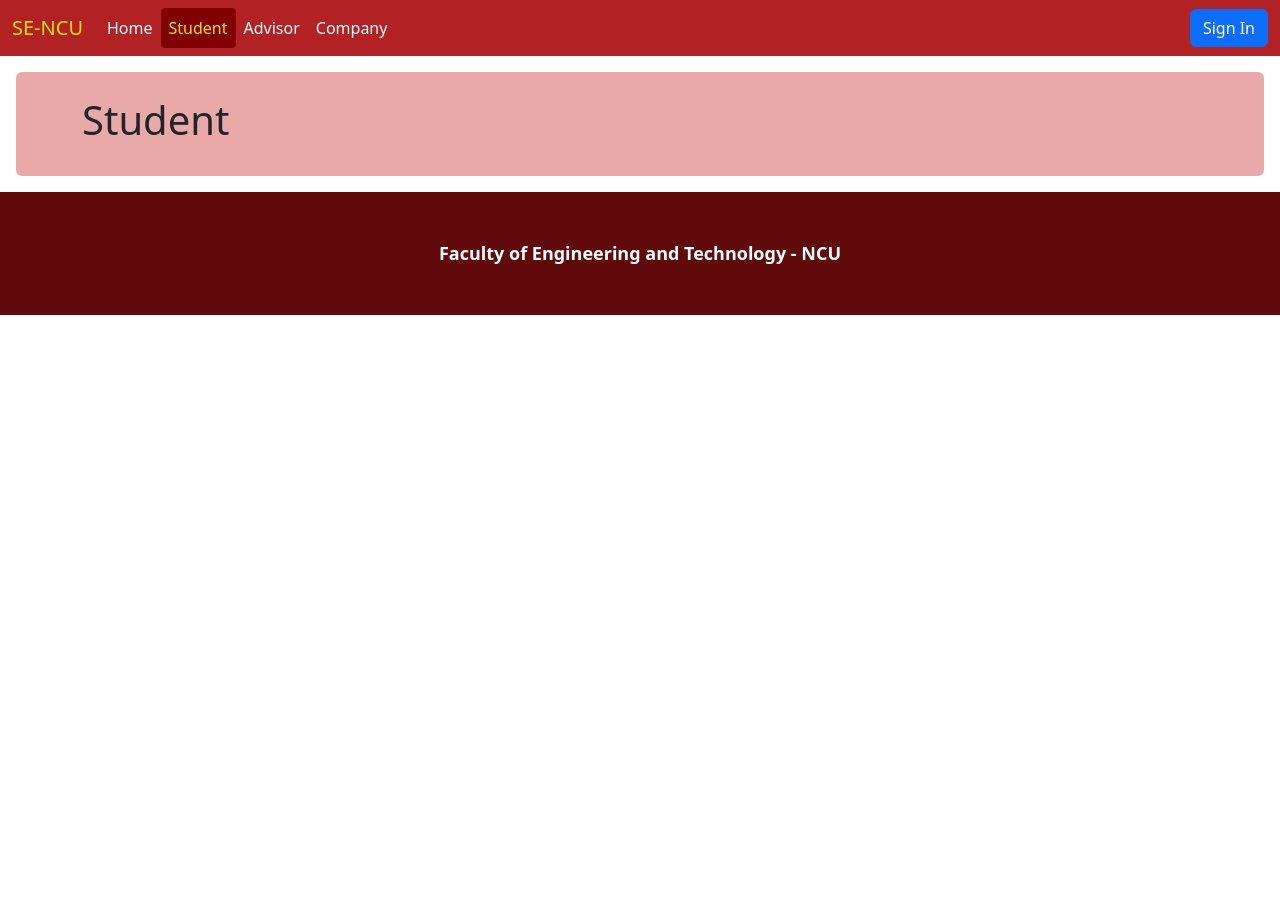
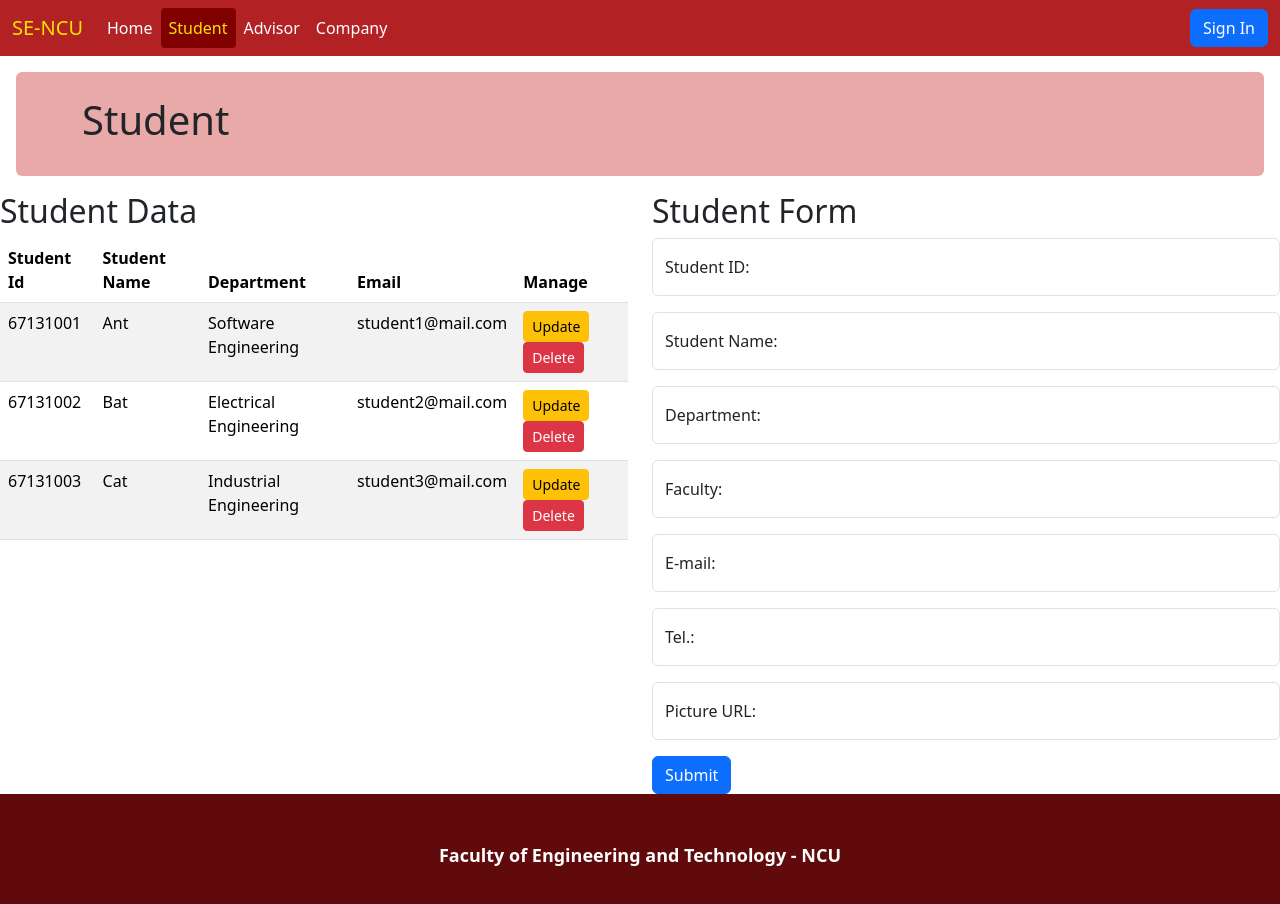
Before and after one commit to mootraining3/internship-ncu, an Angular app: page /student in a window 1280 px wide. Shown: the top 904 px of the page. Before the commit the page ends 800 px from the top, so only its background shows below. Built offline with nearby package versions, Linux system fonts and the light colour scheme.

Commit message:
Student Manahement

```diff
--- /dev/null
+++ b/src/app/classes/student.ts
@@ -0,0 +1,43 @@
+export interface Student {
+    studentId: string;
+    studentName: string;
+    department: string;
+    faculty: string;
+    email: string;
+    tel: string;
+    picture: string;
+    password: string;
+}
+
+export const MOCKUP_STUDENT_DATA: Student[] = [
+    {
+        studentId: '67131001',
+        studentName: 'Ant',
+        department: 'Software Engineering',
+        faculty: 'Engineering and Technology',
+        email: 'student1@mail.com',
+        tel: '0812345678',
+        picture: '',
+        password: 'student1'
+    },
+    {
+        studentId: '67131002',
+        studentName: 'Bat',
+        department: 'Electrical Engineering',
+        faculty: 'Engineering and Technology',
+        email: 'student2@mail.com',
+        tel: '0898765432',
+        picture: '',
+        password: 'student2'
+    },
+    {
+        studentId: '67131003',
+        studentName: 'Cat',
+        department: 'Industrial Engineering',
+        faculty: 'Engineering and Technology',
+        email: 'student3@mail.com',
+        tel: '0823412233',
+        picture: '',
+        password: 'student1'
+    },
+];
--- a/src/app/pages/student-page/student-page.html
+++ b/src/app/pages/student-page/student-page.html
@@ -3,3 +3,68 @@
     <h1 class="display-6">Student</h1>
   </div>
 </div>
+<div class="row">
+  <div class="col-sm-12 col-md-6">
+    <h2>Student Data</h2>
+    <table class="table table-striped table-hover">
+      <thead>
+        <tr>
+          <th scope="col">Student Id</th>
+          <th scope="col">Student Name</th>
+          <th scope="col">Department</th>
+          <th scope="col">Email</th>
+          <th>Manage</th>
+        </tr>
+      </thead>
+      <tbody>
+        @for (student of students; track $index) {
+        <tr>
+          <td>{{student.studentId}}</td>
+          <td>{{student.studentName}}</td>
+          <td>{{student.department}}</td>
+          <td>{{student.email}}</td>
+          <td>
+            <button class="btn btn-sm btn-warning">Update</button>
+            <button class="btn btn-sm btn-danger">Delete</button>
+          </td>
+        </tr>
+        }
+      </tbody>
+    </table>
+  </div>
+  <div class="col-sm-12 col-md-6">
+    <h2>Student Form</h2>
+    <!-- FORM -->
+    <form>
+      <div class="form-floating mb-3">
+        <input type="text" class="form-control" id="student-id" placeholder="">
+        <label for="student-id">Student ID:</label>
+      </div>
+      <div class="form-floating mb-3">
+        <input type="text" class="form-control" id="student-name" placeholder="">
+        <label for="student-name">Student Name:</label>
+      </div>
+      <div class="form-floating mb-3">
+        <input type="text" class="form-control" id="department" placeholder="">
+        <label for="department">Department:</label>
+      </div>
+      <div class="form-floating mb-3">
+        <input type="text" class="form-control" id="faculty" placeholder="">
+        <label for="faculty">Faculty:</label>
+      </div>
+      <div class="form-floating mb-3">
+        <input type="email" class="form-control" id="email" placeholder="">
+        <label for="email">E-mail:</label>
+      </div>
+      <div class="form-floating mb-3">
+        <input type="text" class="form-control" id="tel" placeholder="">
+        <label for="tel">Tel.:</label>
+      </div>
+      <div class="form-floating mb-3">
+        <input type="text" class="form-control" id="picture" placeholder="">
+        <label for="picture">Picture URL:</label>
+      </div>
+      <button class="btn btn-primary">Submit</button>
+    </form>
+  </div>
+</div>
--- a/src/app/pages/student-page/student-page.ts
+++ b/src/app/pages/student-page/student-page.ts
@@ -1,4 +1,6 @@
-import { Component } from '@angular/core';
+import { Component, OnInit } from '@angular/core';
+import { StudentService } from '../../services/student-service';
+import { Student } from '../../classes/student';
 
 @Component({
   selector: 'app-student-page',
@@ -6,6 +8,20 @@ import { Component } from '@angular/core';
   templateUrl: './student-page.html',
   styleUrl: './student-page.css',
 })
-export class StudentPage {
+export class StudentPage implements OnInit {
+  students: Student[] = [];
+
+  ngOnInit(): void {
+    this.getData();
+  }
+
+  constructor(private studentService: StudentService) {}
+
+  private getData(): void {
+    this.studentService.getAll().subscribe(res => {
+      console.log(res);
+      this.students = res;
+    });
+  }
 
 }
--- /dev/null
+++ b/src/app/services/student-service.ts
@@ -0,0 +1,15 @@
+import { Injectable } from '@angular/core';
+import { Observable, of } from 'rxjs';
+import { MOCKUP_STUDENT_DATA, Student } from '../classes/student';
+
+@Injectable({
+  providedIn: 'root',
+})
+export class StudentService {
+
+  // R: READ - get all student data
+  public getAll(): Observable<Student[]> {
+    return of(MOCKUP_STUDENT_DATA);
+  }
+
+}
```
Also changed, not shown: 1 other file (tests, documents, lock files or other folders).
